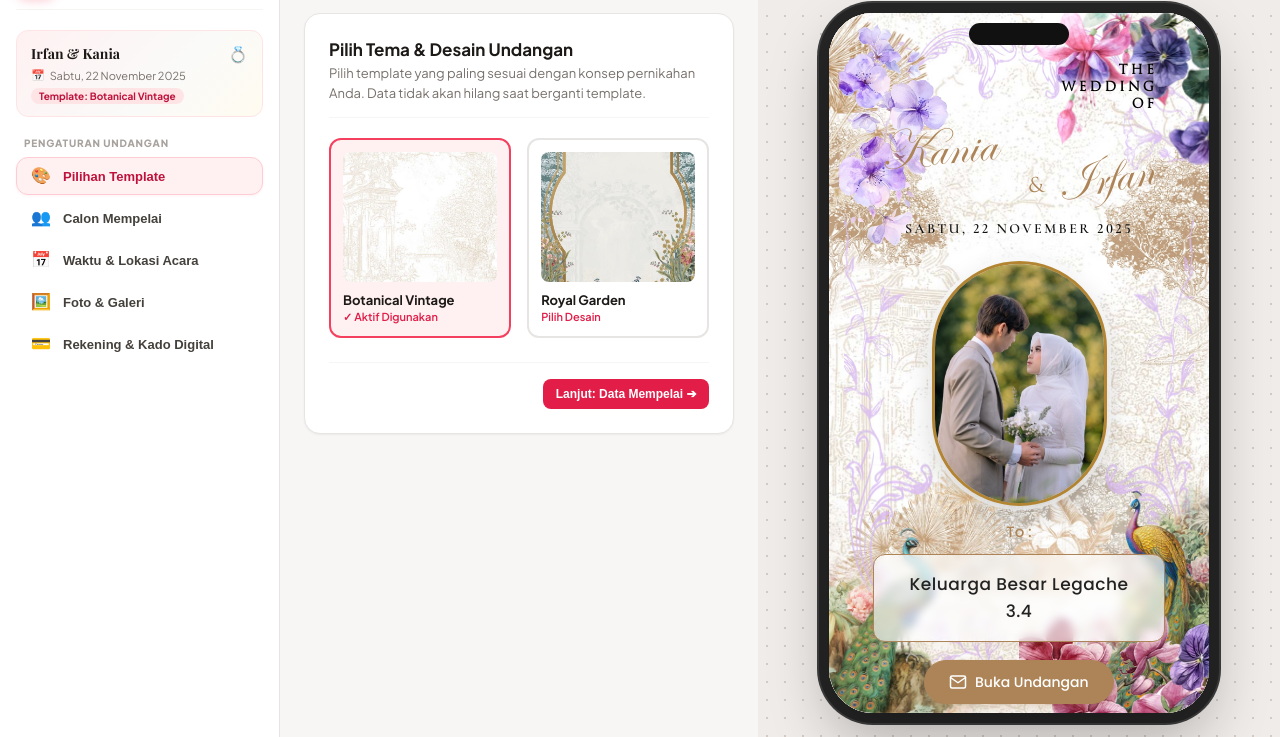
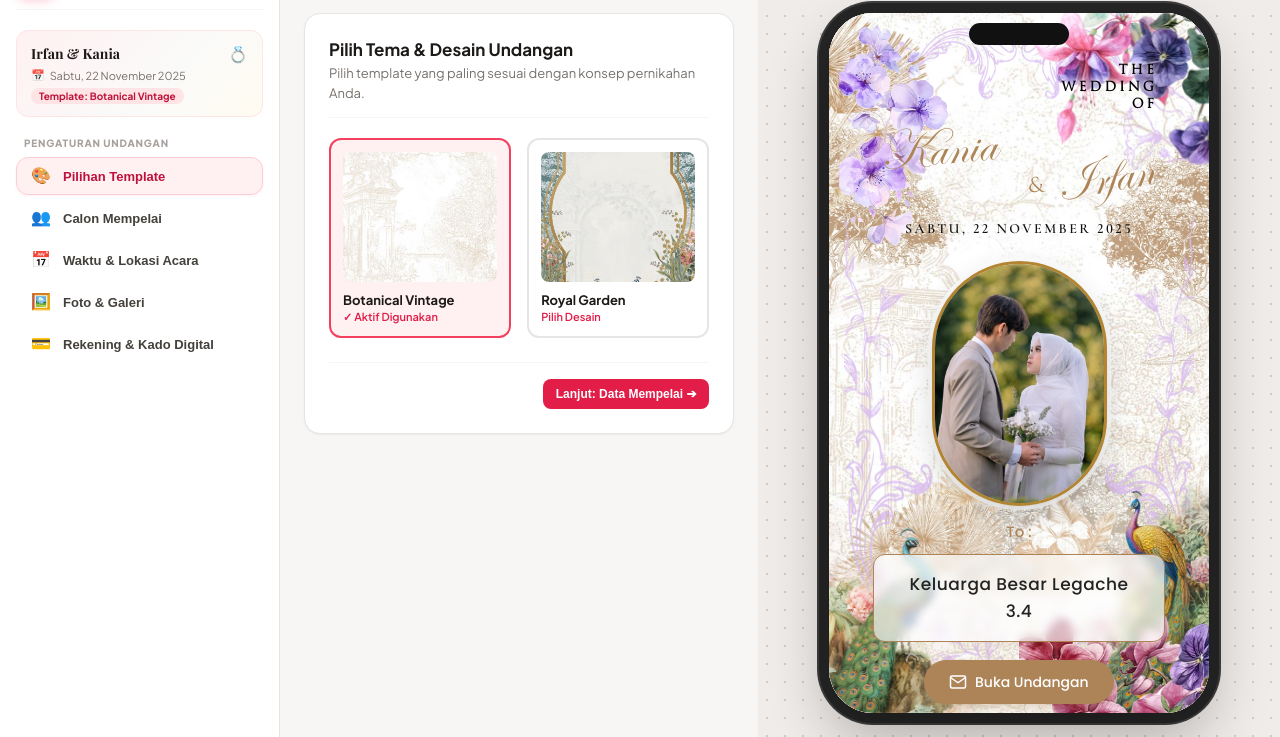
Before and after one commit to irfanmln/undangan-digital, a plain HTML site: page builder.html in a window 1280 px wide. Shown: the part 63-800 px from the top of the page. Drawn offline with nearby package versions, Linux system fonts and the light colour scheme; a web font is replaced by a local one.

Commit message:
refactor: remove misleading data loss wording from template switcher

```diff
--- a/builder.html
+++ b/builder.html
@@ -1276,7 +1276,7 @@
             <section id="tab-templates" class="tab-section active">
               <div class="section-header">
                 <h2 class="section-title">Pilih Tema &amp; Desain Undangan</h2>
-                <p class="section-desc">Pilih template yang paling sesuai dengan konsep pernikahan Anda. Data tidak akan hilang saat berganti template.</p>
+                <p class="section-desc">Pilih template yang paling sesuai dengan konsep pernikahan Anda.</p>
               </div>
 
               <div class="template-grid">
```
